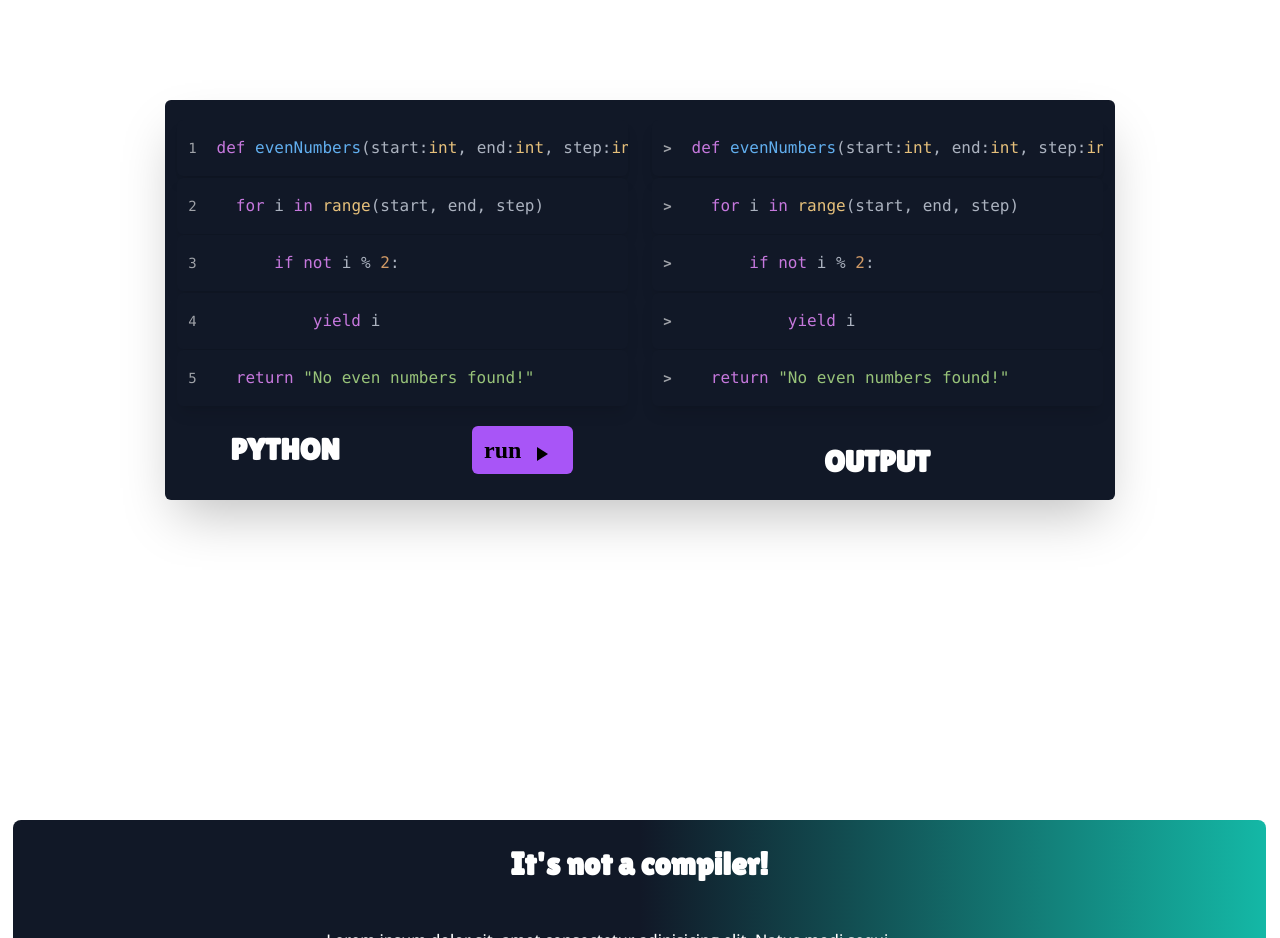
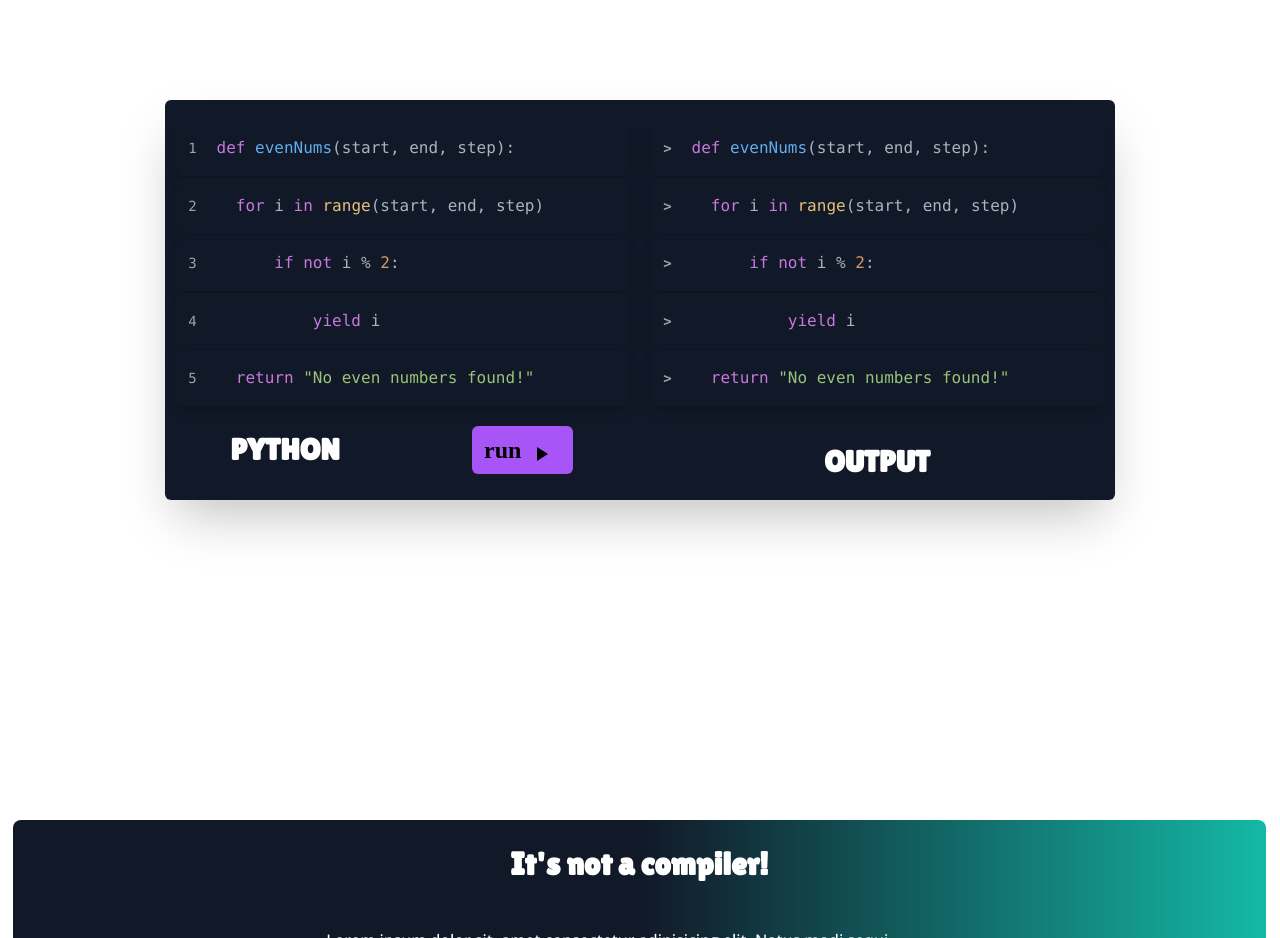
Before and after one commit to jamm59/midle-frontend, a Next.js app: page / in a window 1280 px wide. Shown: the part 2580-3518 px from the top of the page. Built offline with nearby package versions, Linux system fonts and the light colour scheme; a web font is replaced by a local one.

Commit message:
testing deployment

```diff
--- a/app/page.jsx
+++ b/app/page.jsx
@@ -5,7 +5,7 @@ import MidSection from "./components/MidSection";
 import CodeSection from "./components/CodeSection";
 
 export default function Home() {
-  const codeFile = `def evenNumbers(start:int, end:int, step:int):
+  const codeFile = `def evenNums(start, end, step):
   for i in range(start, end, step)
       if not i % 2:
           yield i
```
